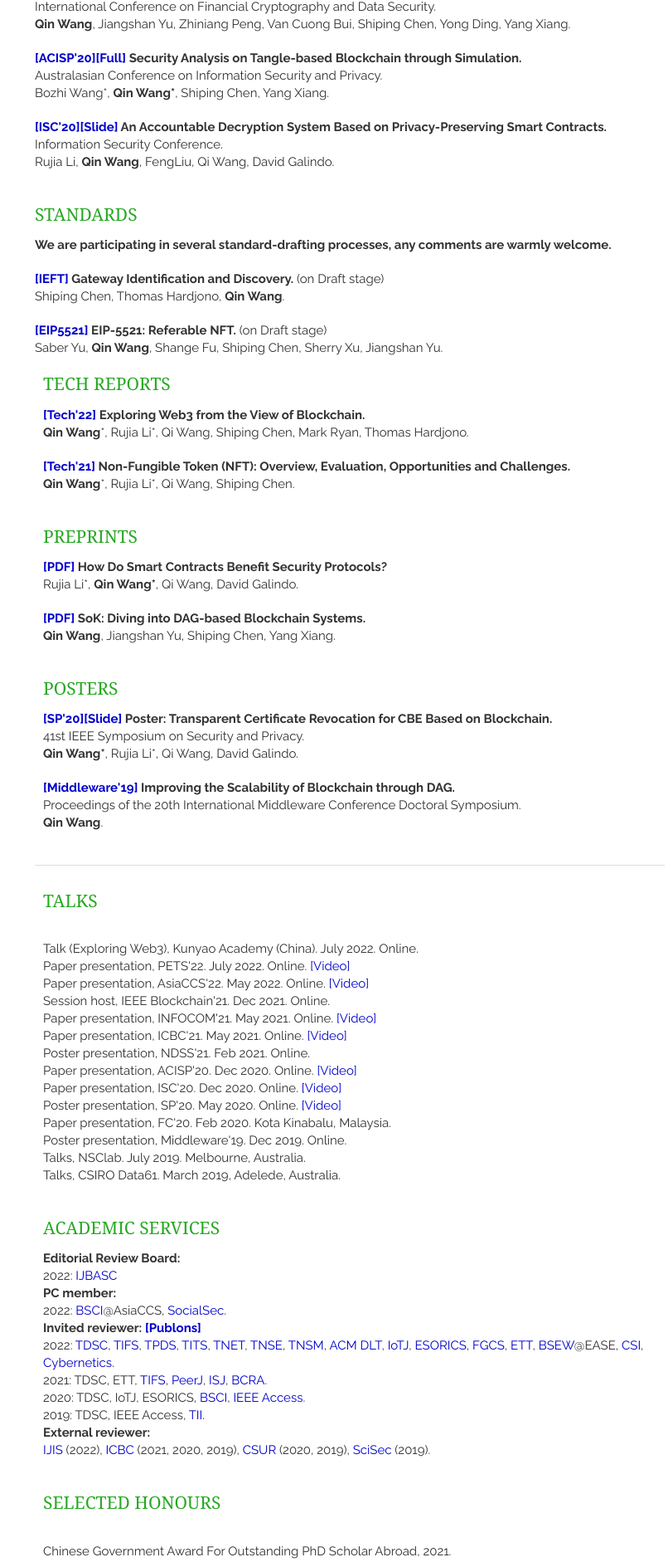
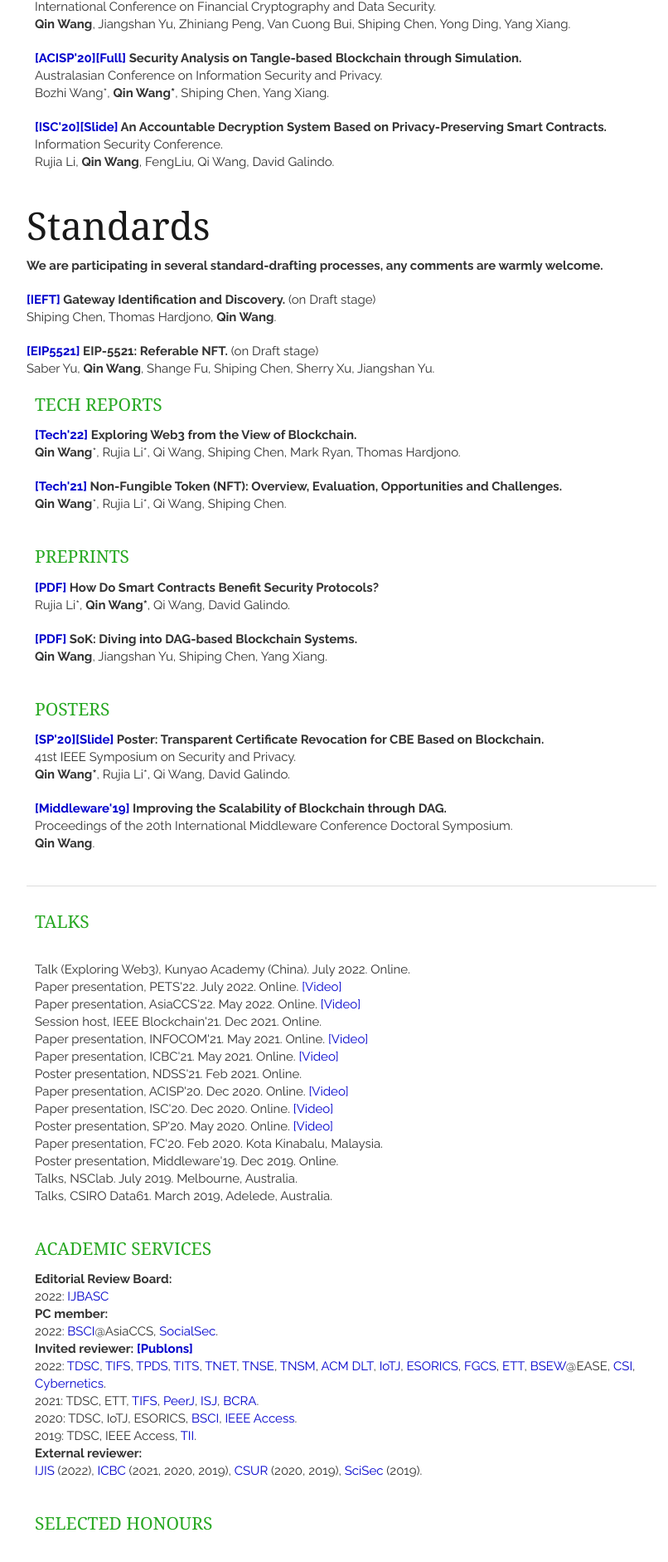
Before and after one commit to AaronWang-git/qinwang-git.github.io, a Jekyll site: the page built from index.html, in a window 1280 px wide. Shown: the part 980-2862 px from the top of the page at 83% size, without its empty margins (318-1124 px from the left). Built offline with Jekyll 4.4.1, drawn with Linux system fonts in a browser that asks for light colours; nearby versions of some CDN libraries; a script that is not in the unit is left out; the list of posts is cut into pages by our own code.

Commit message:
Update publications.html

```diff
--- a/_includes/publications.html
+++ b/_includes/publications.html
@@ -84,7 +84,7 @@
 </section>
 
 
-<section class="thirteen columns">
+
 <h1>Standards</h1>
 
     <article>
```
